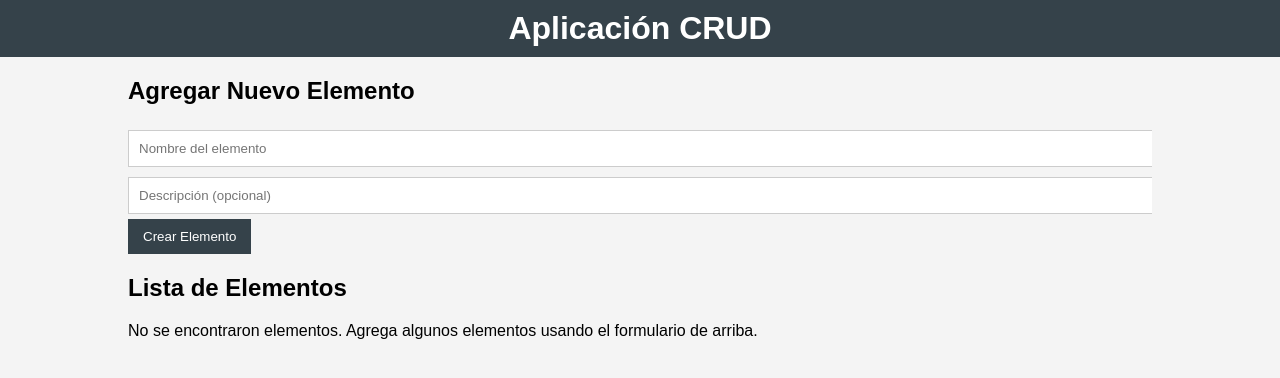
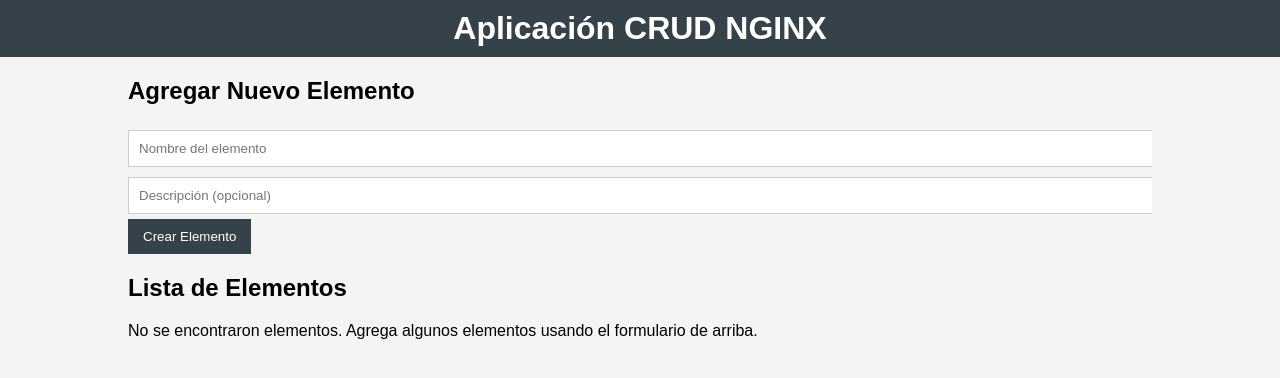
Before and after one commit to SamyAguilar/practicaPila3, a Flask app: page / in a window 1280 px wide. Shown: the top 378 px of the page. Run offline with Flask 3, Linux system fonts and the light colour scheme; data that the repository does not hold is empty; some libraries are stand-ins or nearby versions.

Commit message:
listo para subir al servidor3

```diff
--- a/crud-app/src/templates/index.html
+++ b/crud-app/src/templates/index.html
@@ -8,7 +8,7 @@
 </head>
 <body>
     <header>
-        <h1>Aplicación CRUD</h1>
+        <h1>Aplicación CRUD NGINX</h1>
     </header>
 
     <div class="container">
```
